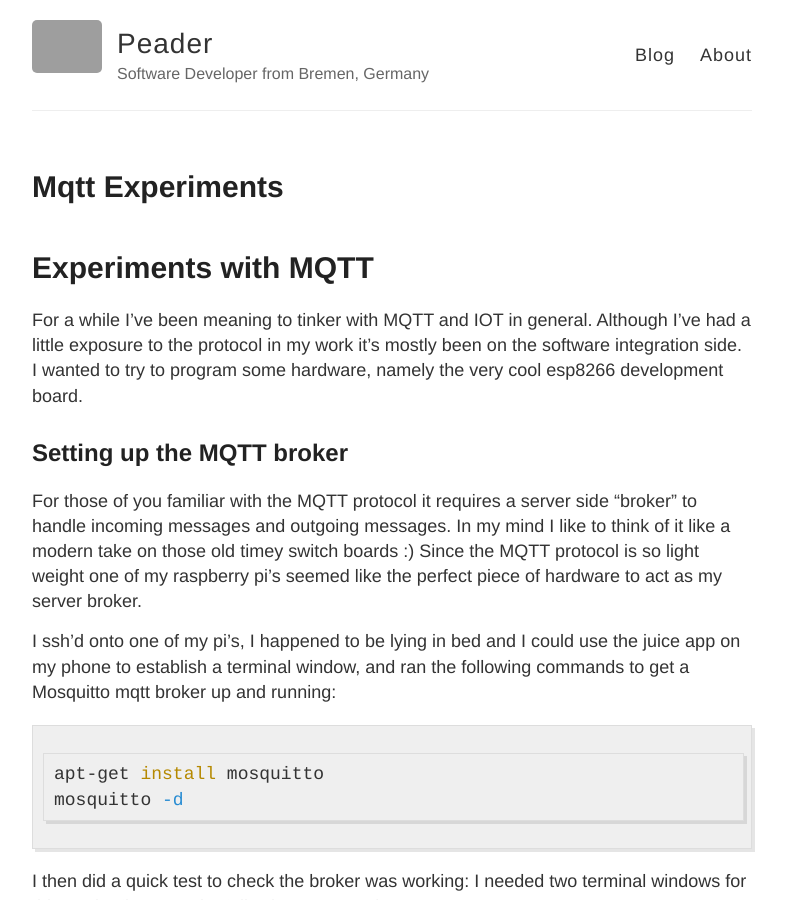
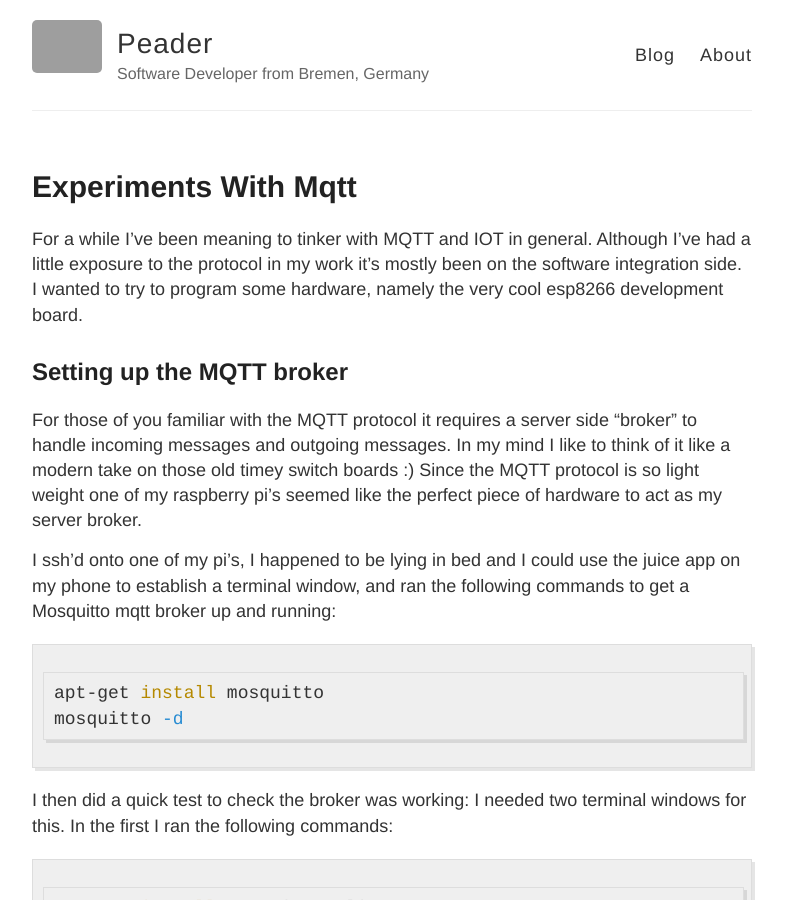
Before and after one commit to peader/PetesProjects, a Jekyll site: the page built from docs/_posts/2020-3-24-Experiments-with-MQTT.md, in a window 1280 px wide and 900 px high. Shown: the whole window, without its empty margins (248-1034 px from the left). Built offline with Jekyll 4.4.1, drawn with Linux system fonts in a browser that asks for light colours; our own code applies the rules of GitHub Pages for plain Markdown files; comment, search, counter and statistics services are not loaded; grey boxes are pictures that could not be loaded.

Commit message:
rename mqtt blog post

```diff
--- a/docs/_posts/2020-3-24-MQTT-Experiments.md
+++ b/docs/_posts/2020-3-24-Experiments-with-MQTT.md
@@ -1,4 +1,3 @@
-# Experiments with MQTT
 For a while I've been meaning to tinker with MQTT and IOT in general. Although I've had a little exposure to the protocol in my work it's mostly been on the software integration side. I wanted to try to program some hardware, namely the very cool esp8266 development board.
 
 ## Setting up the MQTT broker
```
